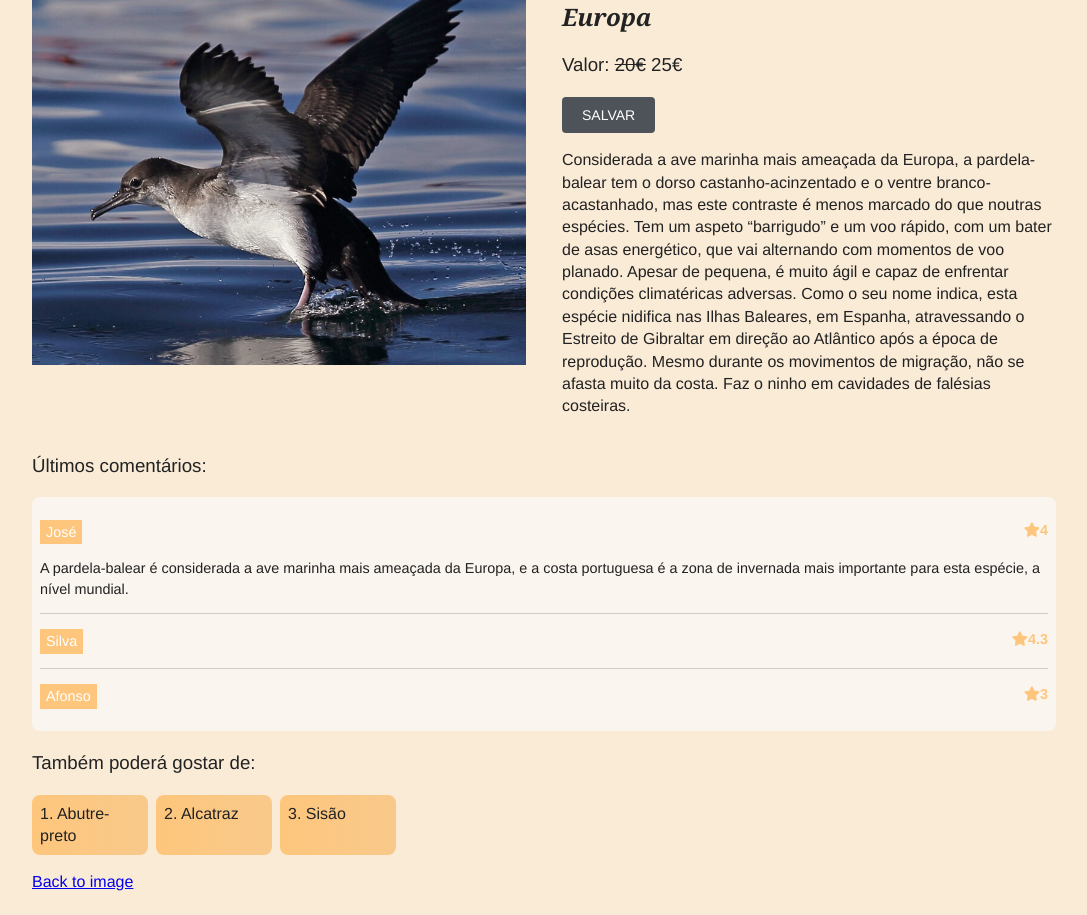
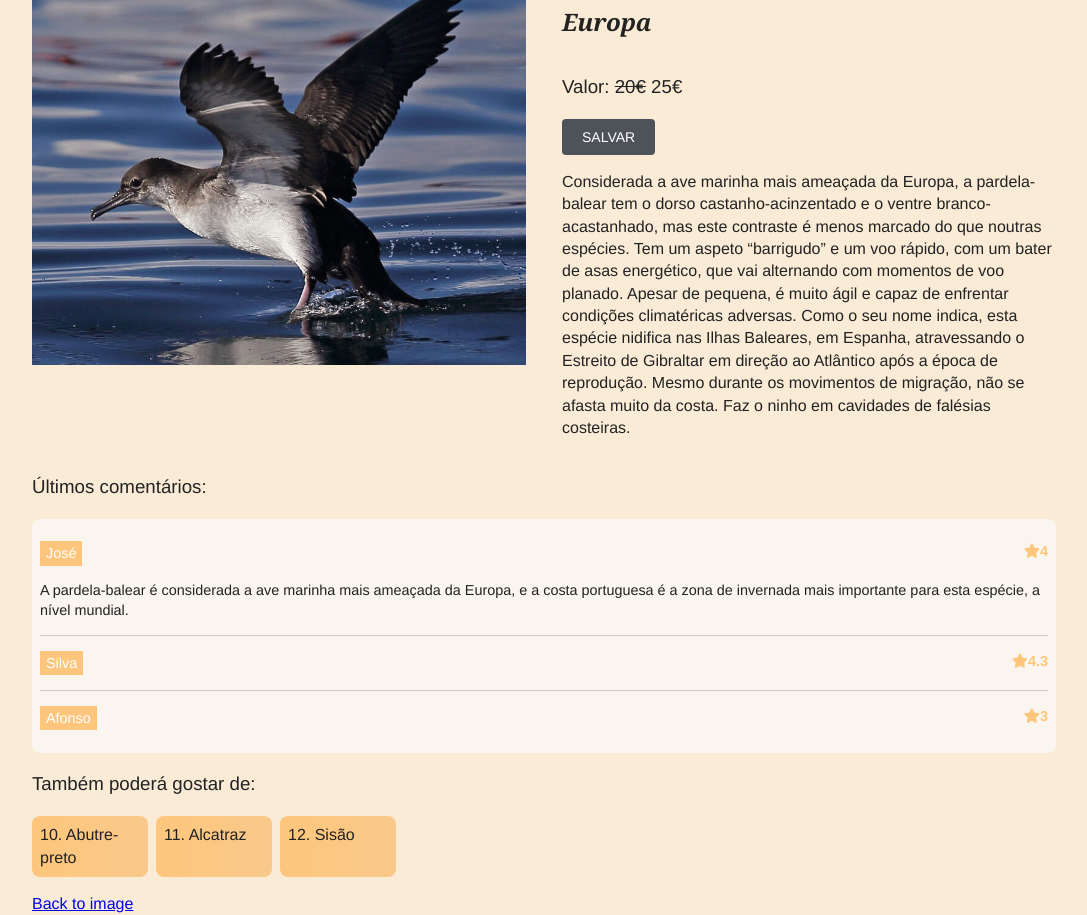
Before and after one commit to Ardozia/lsd-ex-html, a website built with webpack: page index.html in a window 1280 px wide. Shown: the part 61-976 px from the top of the page, without its empty margins (96-1183 px from the left). Before the commit the page ends 955 px from the top, so only its background shows below. Built offline with nearby package versions, Linux system fonts and the light colour scheme.

Commit message:
css final updates

```diff
--- a/css/style.css
+++ b/css/style.css
@@ -86,7 +86,7 @@ textarea {
 
 body {
   background-color: antiquewhite;
-  font-family: 'Franklin Gothic Medium', 'Arial Narrow', Arial, sans-serif;
+  font-family: "Franklin Gothic Medium", "Arial Narrow", Arial, sans-serif;
 }
 
 body > div {
@@ -98,27 +98,34 @@ body > div {
   display: flex;
   margin: 16px 0;
   gap: 36px;
+  flex-wrap: wrap;
 }
 
 .section-1 > div {
-  flex-basis: 0;
+  flex-basis: 200px;
   flex-grow: 1;
-  min-width: 0;
 }
 
 .section-1 img {
   width: 100%;
 }
 
-h1, h2 {
-  font-family:Cambria, Cochin, Georgia, Times, 'Times New Roman', serif;
+h1,
+h2 {
+  font-family: Cambria, Cochin, Georgia, Times, "Times New Roman", serif;
   margin: 0;
+  transition: border-bottom 400ms;
+  box-sizing: border-box;
+  height: 50px;
+}
+
+div > h1:hover {
+  border-bottom: 4px solid gray;
 }
 
 h3 {
   font-weight: 100;
 }
-
 
 .section-1 button {
   display: inline-block;
@@ -139,16 +146,16 @@ h3 {
 
 /* Hover state */
 .section-1 button:hover {
-  background-color:  #677076;
+  background-color: #677076;
 }
 
 /* Active (clicked) state */
 .section-1 button:active {
-  background-color:  #96a0a9;
+  background-color: #96a0a9;
 }
 
 ul {
-  background-color:rgb(250, 245, 238);
+  background-color: rgb(250, 245, 238);
   border-radius: 8px;
   list-style-type: none;
   padding: 8px;
@@ -161,7 +168,7 @@ ul span {
   padding: 2px 6px;
 }
 
-ul .user {
+ul p {
   display: flex;
   justify-content: space-between;
 }
@@ -171,11 +178,11 @@ ul strong {
 }
 
 ol {
-  counter-reset: item-number;
+  counter-set: item-number 9;
   display: flex;
   list-style-type: none;
   padding: 0;
-  gap: 8px
+  gap: 8px;
 }
 
 ol li {
```
